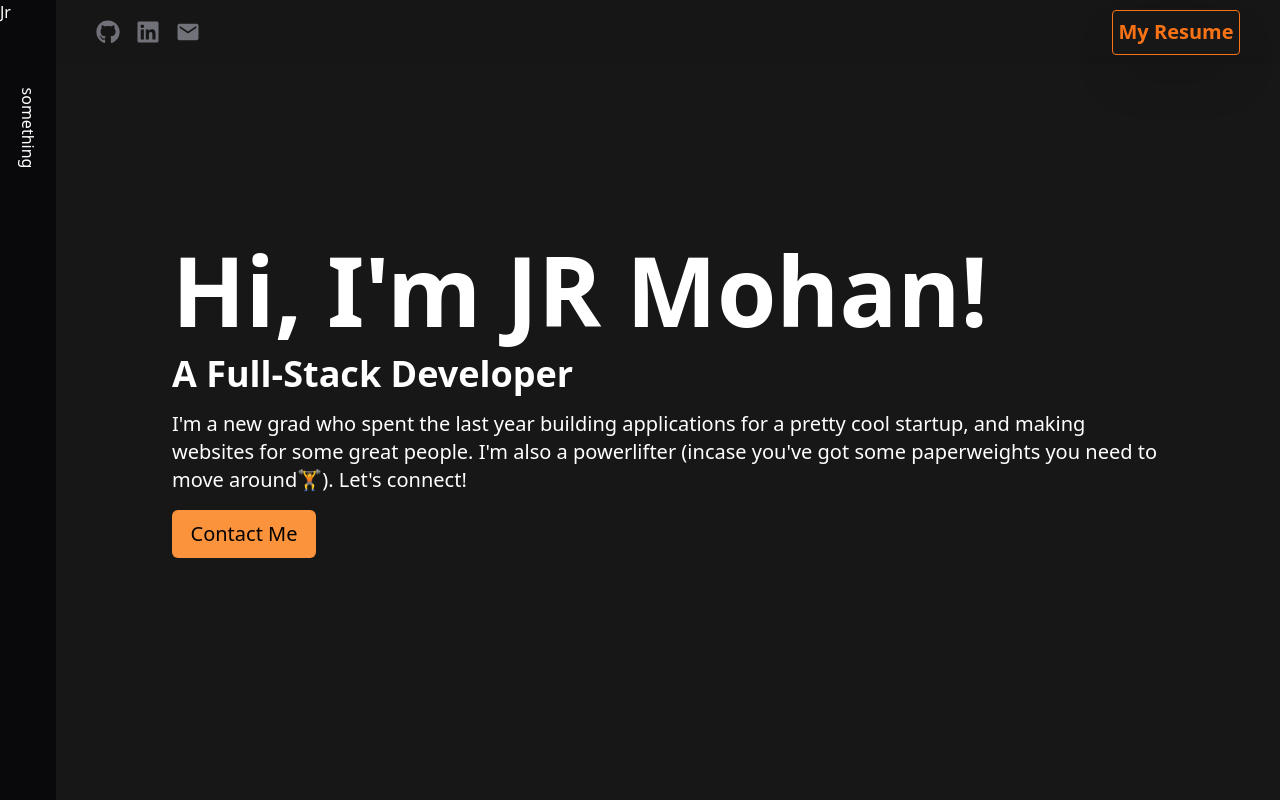
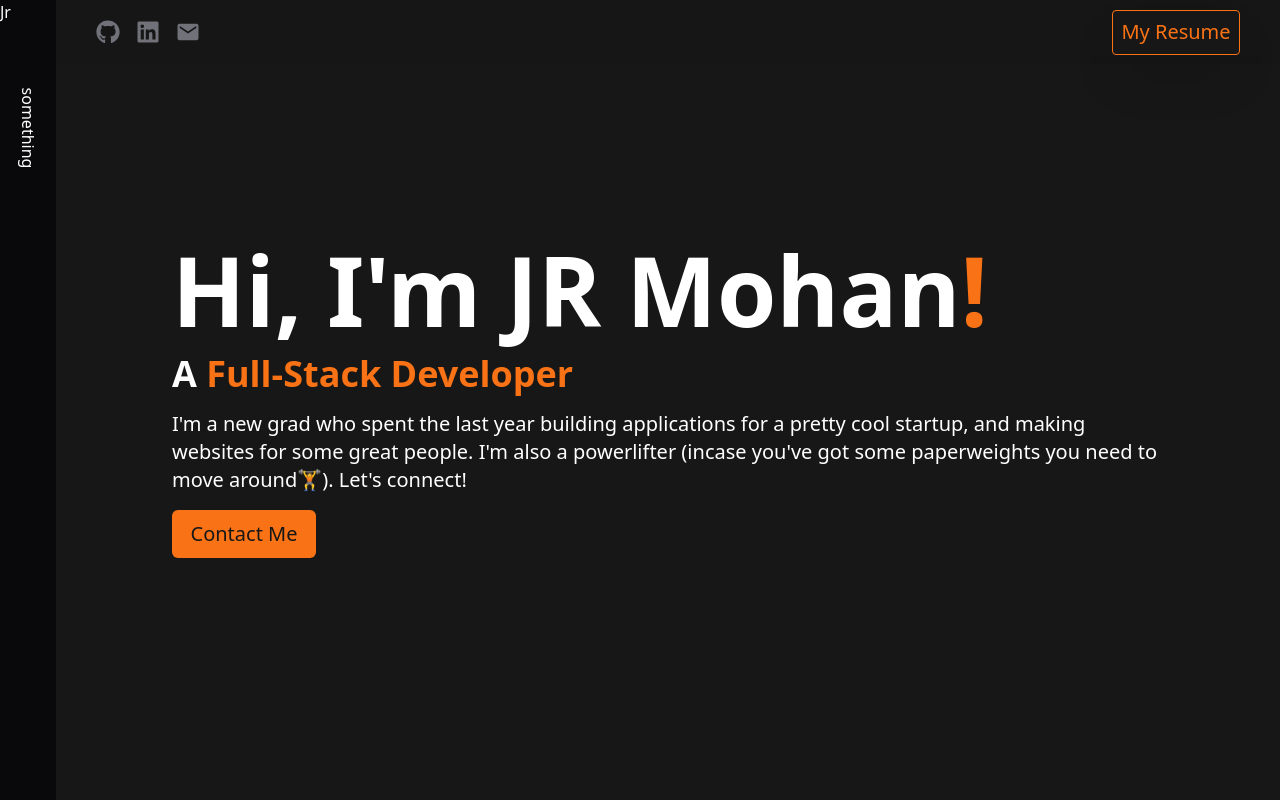
Before and after one commit to jmar753/dark-portfolio, a React (Create React App) app: page / in a window 1280 px wide. Built offline with nearby package versions, Linux system fonts and the light colour scheme.

Commit message:
colour schema to check

```diff
--- a/src/components/Header.js
+++ b/src/components/Header.js
@@ -14,7 +14,7 @@ export default function Header(){
             </IconContext.Provider>
 
             <div>
-                <button class="relative h-[45px] rounded w-32 overflow-hidden border border-orange-500 bg-neutral-900 text-orange-500 shadow-2xl transition-all before:absolute before:left-0 before:right-0 before:top-0 before:h-0 before:w-full before:bg-orange-500 before:duration-500 after:absolute after:bottom-0 after:left-0 after:right-0 after:h-0 after:w-full after:bg-orange-500 after:duration-300 hover:text-white hover:shadow-orange-500 hover:before:h-2/4 hover:after:h-2/4"><span class="relative z-10">My Resume</span></button>
+                <button class="relative h-[45px] rounded w-32 overflow-hidden border border-orange-500 bg-neutral-900 text-orange-500 shadow-2xl font-medium transition-all before:absolute before:left-0 before:right-0 before:top-0 before:h-0 before:w-full before:bg-orange-500 before:duration-500 after:absolute after:bottom-0 after:left-0 after:right-0 after:h-0 after:w-full after:bg-orange-500 after:duration-300 hover:text-white hover:shadow-orange-500 hover:before:h-2/4 hover:after:h-2/4"><span class="relative z-10">My Resume</span></button>
             </div>
         </div>
     )
--- a/src/components/Introduction.js
+++ b/src/components/Introduction.js
@@ -3,10 +3,10 @@ export default function Introduction(){
         <div className="min-h-screen w-full flex items-center justify-center text-white">
             <div className="max-w-6xl">
                 <div className="p-20 flex flex-col space-y-4">
-                    <h1 className="font-bold text-8xl">Hi, I'm JR Mohan!</h1>
-                    <h1 className="font-semibold text-4xl ">A Full-Stack Developer</h1>
+                    <h1 className="font-bold text-8xl">Hi, I'm JR Mohan<span className="text-orange-500">!</span></h1>
+                    <h1 className="font-semibold text-4xl ">A <span className="text-orange-500">Full-Stack Developer</span></h1>
                     <h1 className="text-xl">I'm a new grad who spent the last year building applications for a pretty cool startup, and making websites for some great people. I'm also a powerlifter (incase you've got some paperweights you need to move around🏋️). Let's connect!</h1>
-                    <button className="w-36 h-12 text-xl rounded-md bg-orange-400 text-black">Contact Me</button>
+                    <button className="w-36 h-12 text-xl rounded-md bg-orange-500 text-neutral-900 hover:bg-orange-600 transition duration-100">Contact Me</button>
                 </div>
             </div>
         </div>
```
